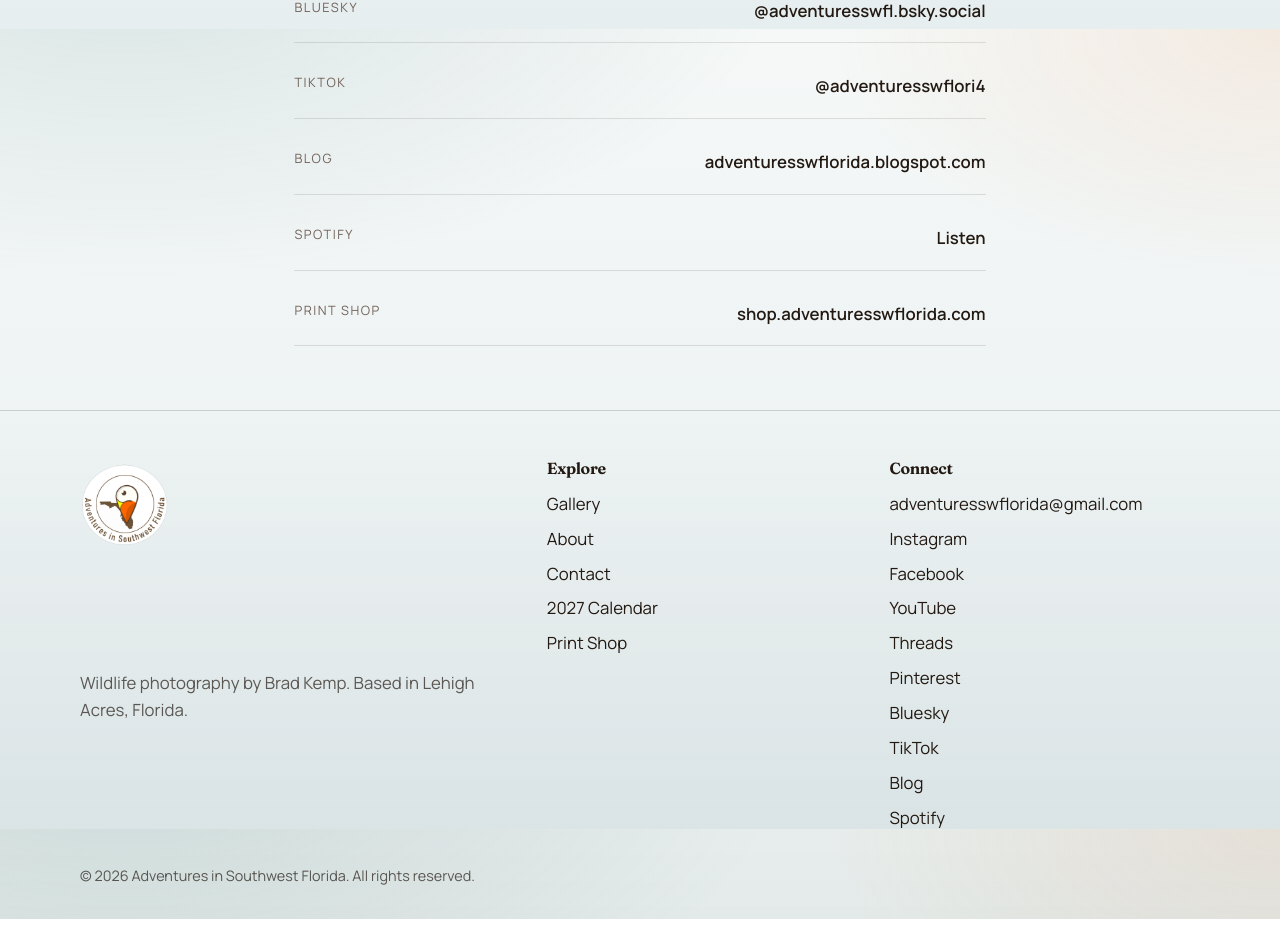
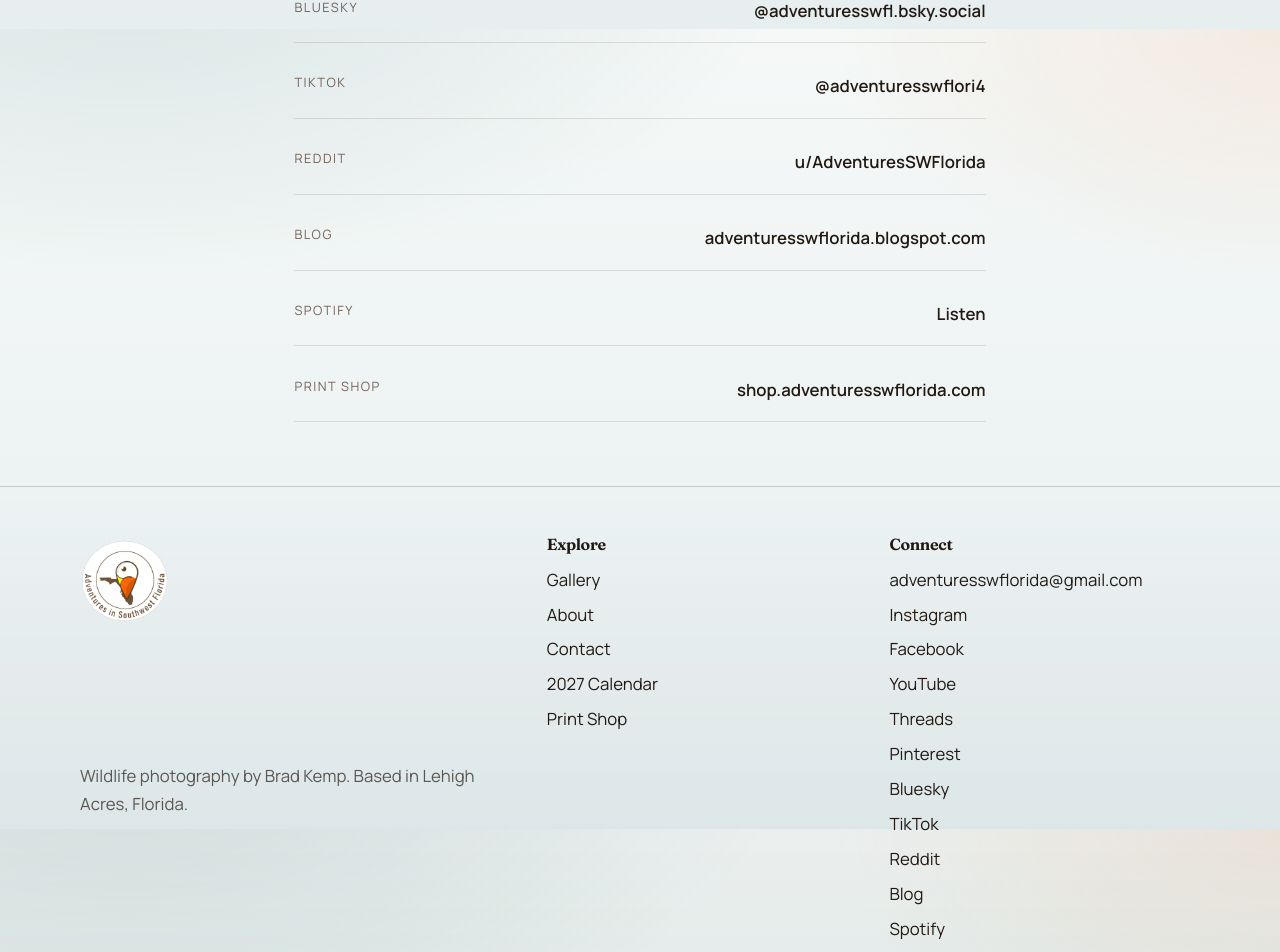
Before and after one commit to achuzan/adventuresswflorida.com, a React (Vite) app: page /contact in a window 1280 px wide. Shown: the part 771-1723 px from the top of the page. Before the commit the page ends 1690 px from the top, so only its background shows below. Built offline with nearby package versions, Linux system fonts and the light colour scheme; no server answers.

Commit message:
Adding Reddit

```diff
--- a/src/components/Footer.tsx
+++ b/src/components/Footer.tsx
@@ -84,6 +84,11 @@
               </a>
             </li>
             <li>
+              <a href={site.socials.reddit} target="_blank" rel="noreferrer">
+                Reddit
+              </a>
+            </li>
+            <li>
               <a href={site.socials.blog} target="_blank" rel="noreferrer">
                 Blog
               </a>
--- a/src/pages/ContactPage.tsx
+++ b/src/pages/ContactPage.tsx
@@ -43,6 +43,12 @@
     label: 'TikTok',
     value: '@adventuresswflori4',
     href: site.socials.tiktok,
+    external: true,
+  },
+  {
+    label: 'Reddit',
+    value: 'u/AdventuresSWFlorida',
+    href: site.socials.reddit,
     external: true,
   },
   {
--- a/src/site.ts
+++ b/src/site.ts
@@ -17,6 +17,7 @@
     pinterest: 'https://www.pinterest.com/adventuresswflorida',
     bluesky: 'https://bsky.app/profile/adventuresswfl.bsky.social',
     tiktok: 'https://www.tiktok.com/@adventuresswflori4',
+    reddit: 'https://www.reddit.com/user/AdventuresSWFlorida/',
     blog: 'https://adventuresswflorida.blogspot.com/',
     spotify: 'https://push.fm/fl/o3uoxgwh',
   },
```
